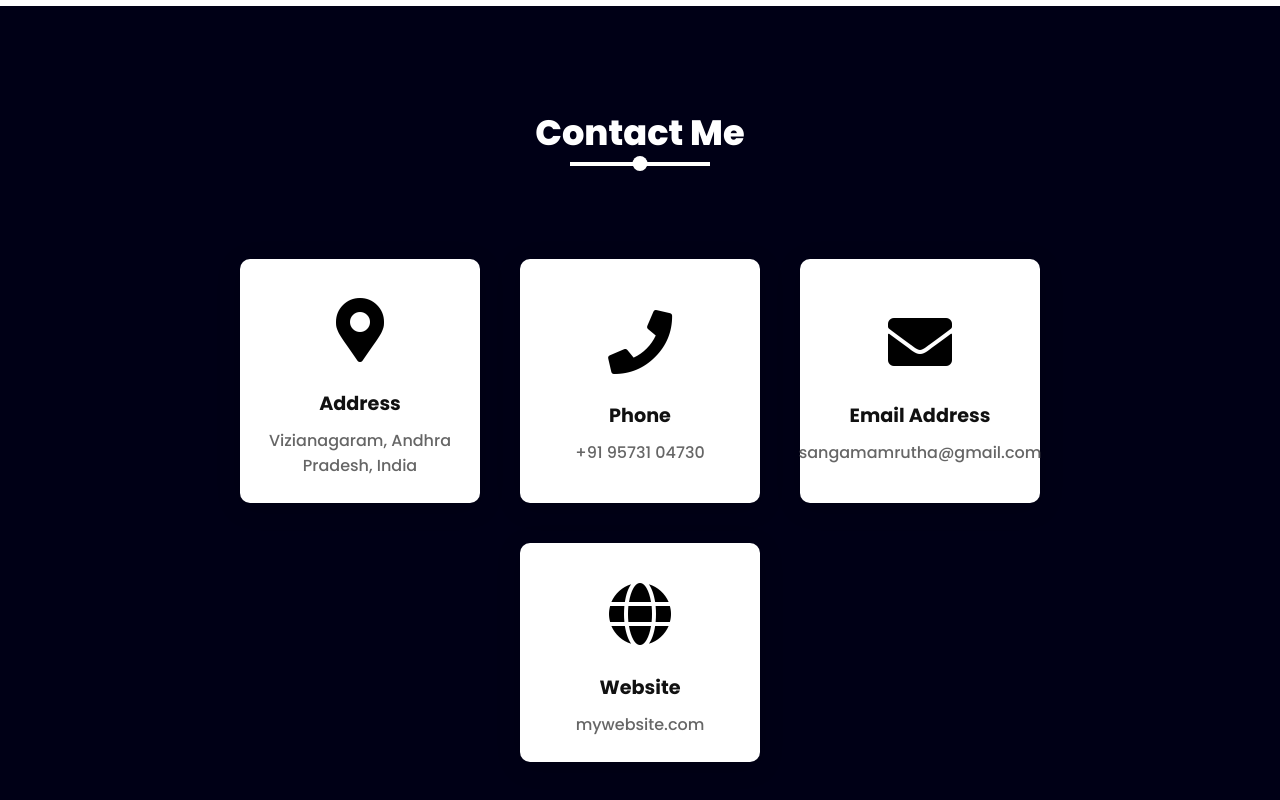
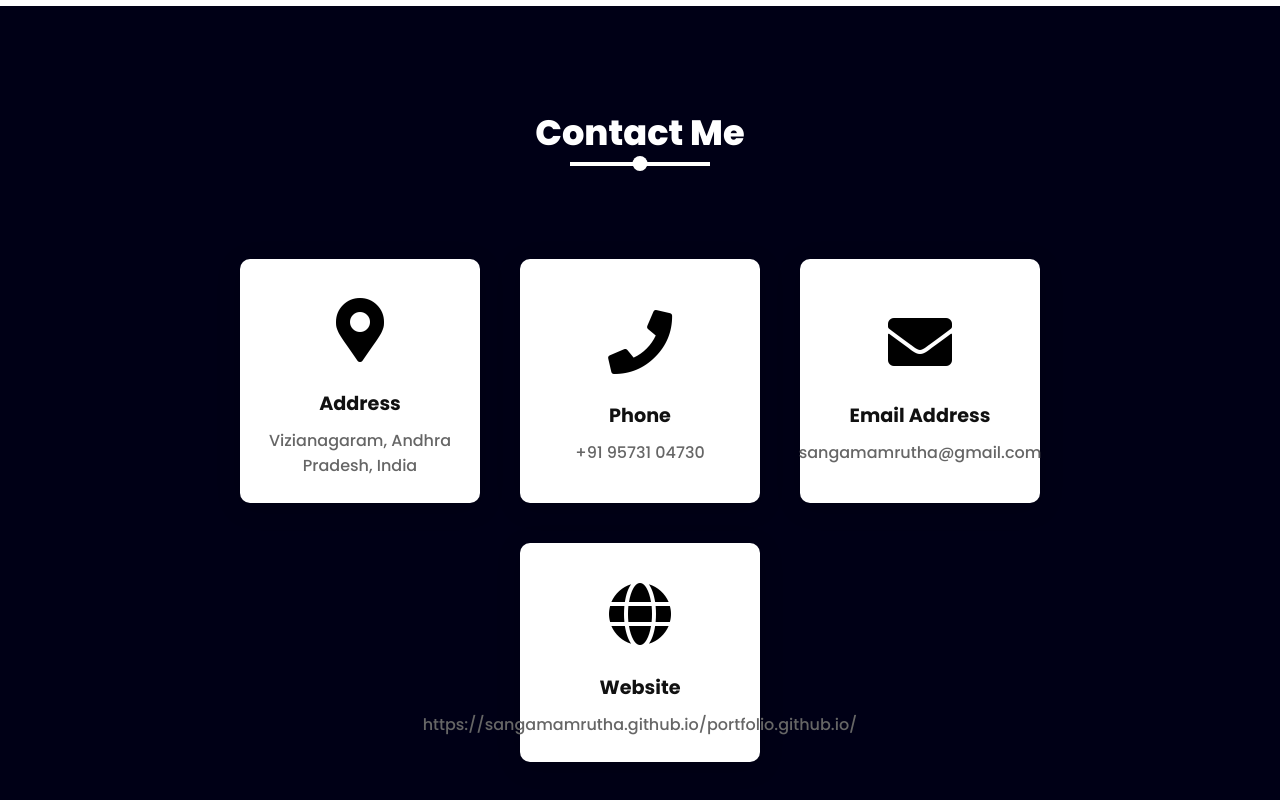
Before and after one commit to sangamamrutha/portfolio, a plain HTML site: page index.html in a window 1280 px wide. Shown: the part 3896-4696 px from the top of the page. Drawn offline with Linux system fonts and the light colour scheme.

Commit message:
index.html

```diff
--- a/index.html
+++ b/index.html
@@ -209,7 +209,7 @@
             </div>
             <div class="info">
               <h3>Website</h3>
-              <span>mywebsite.com</span>
+              <span>https://sangamamrutha.github.io/portfolio.github.io/</span>
             </div>
           </div>
         </div>
```
